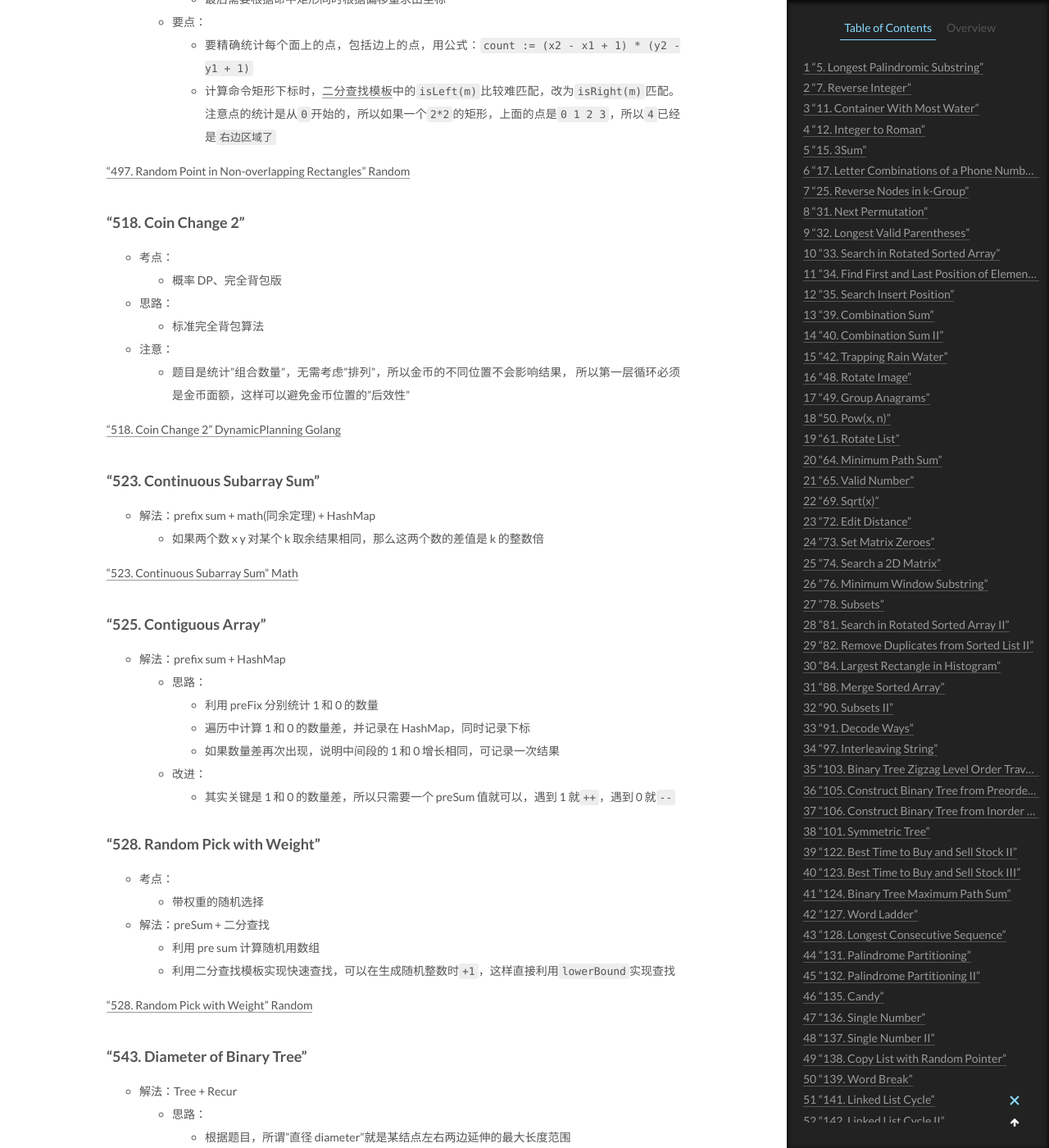
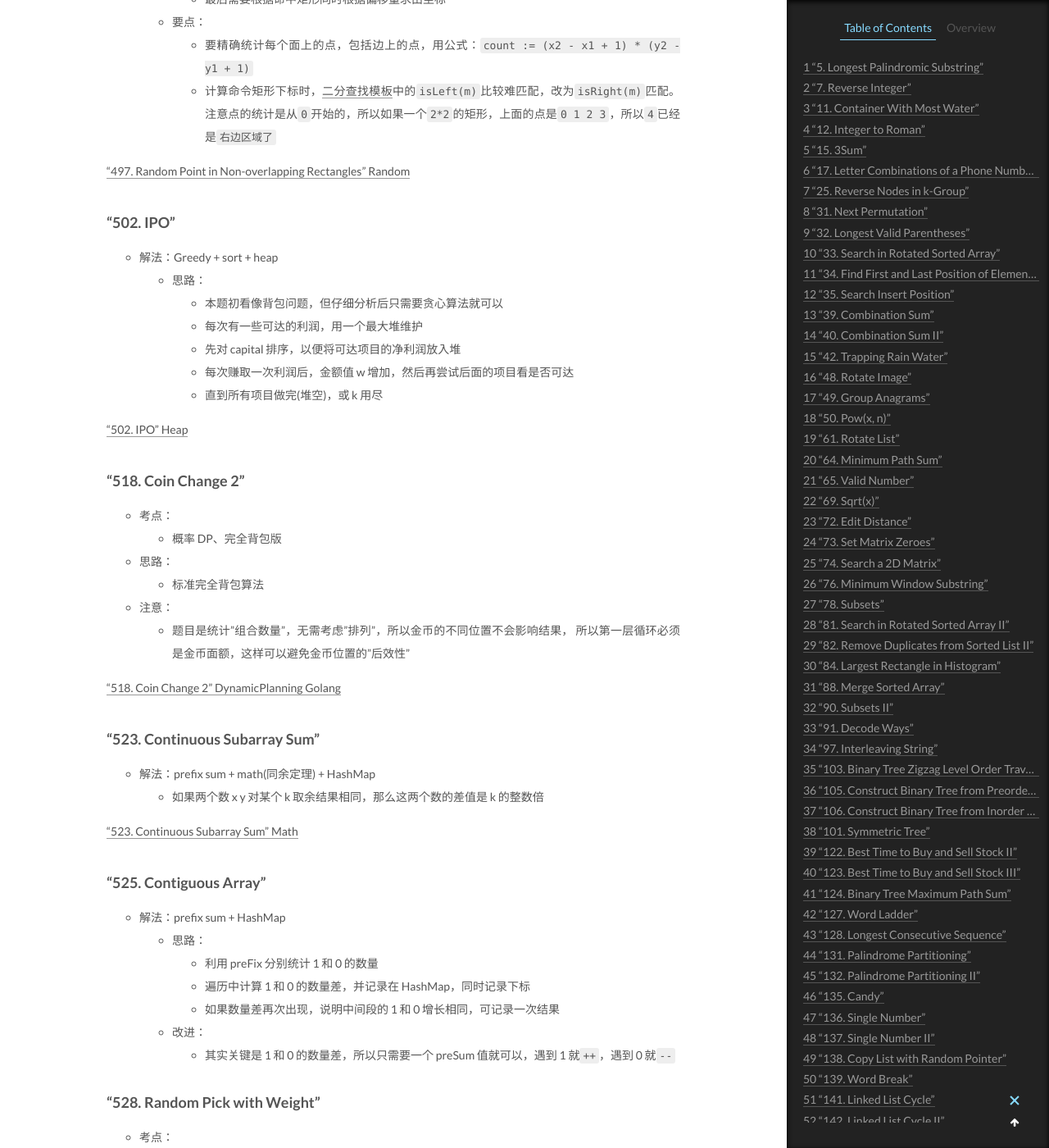
Before and after one commit to CodeHunter2006/CodeHunter2006.github.io, a Jekyll site: the page built from _posts/2020-12-27-LeetCode_Question_Category.md, in a window 1280 px wide and 1400 px high, scrolled down 49304 px. Shown: the whole window at 82% size. Built offline with Jekyll 4.4.1, drawn with Linux system fonts in a browser that asks for light colours; formulas are drawn with MathJax 3.

Commit message:
[doc]: add contents.

```diff
--- a/_posts/2020-12-27-LeetCode_Question_Category.md
+++ b/_posts/2020-12-27-LeetCode_Question_Category.md
@@ -1738,6 +1738,18 @@ tags: Algorithm Leetcode
       注意点的统计是从`0`开始的，所以如果一个`2*2`的矩形，上面的点是`0 1 2 3`，所以`4`已经是`右边区域了`
 
 ["497. Random Point in Non-overlapping Rectangles" Random]()
+
+### "502. IPO"
+
+- 解法：Greedy + sort + heap
+  - 思路：
+    - 本题初看像背包问题，但仔细分析后只需要贪心算法就可以
+    - 每次有一些可达的利润，用一个最大堆维护
+    - 先对 capital 排序，以便将可达项目的净利润放入堆
+    - 每次赚取一次利润后，金额值 w 增加，然后再尝试后面的项目看是否可达
+    - 直到所有项目做完(堆空)，或 k 用尽
+
+["502. IPO" Heap]()
 
 ### "518. Coin Change 2"
 
```
Also changed, not shown: _posts/2021-05-02-Algorithm_Heap.md (+44 -0 lines).
